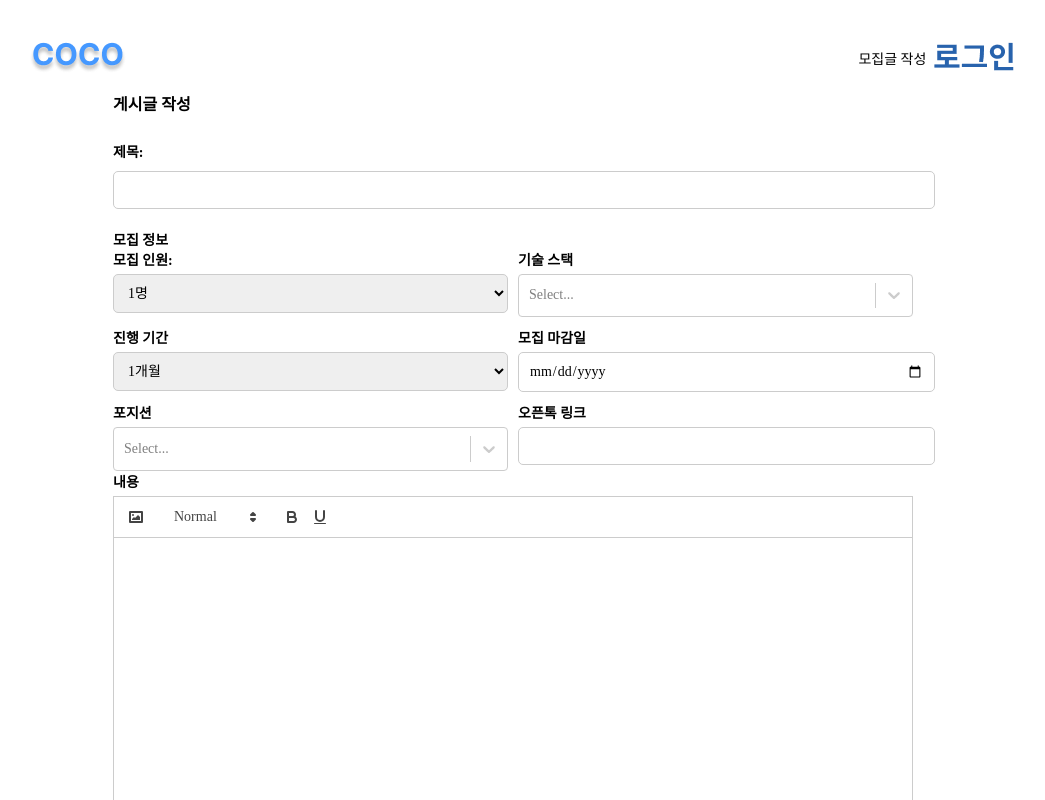
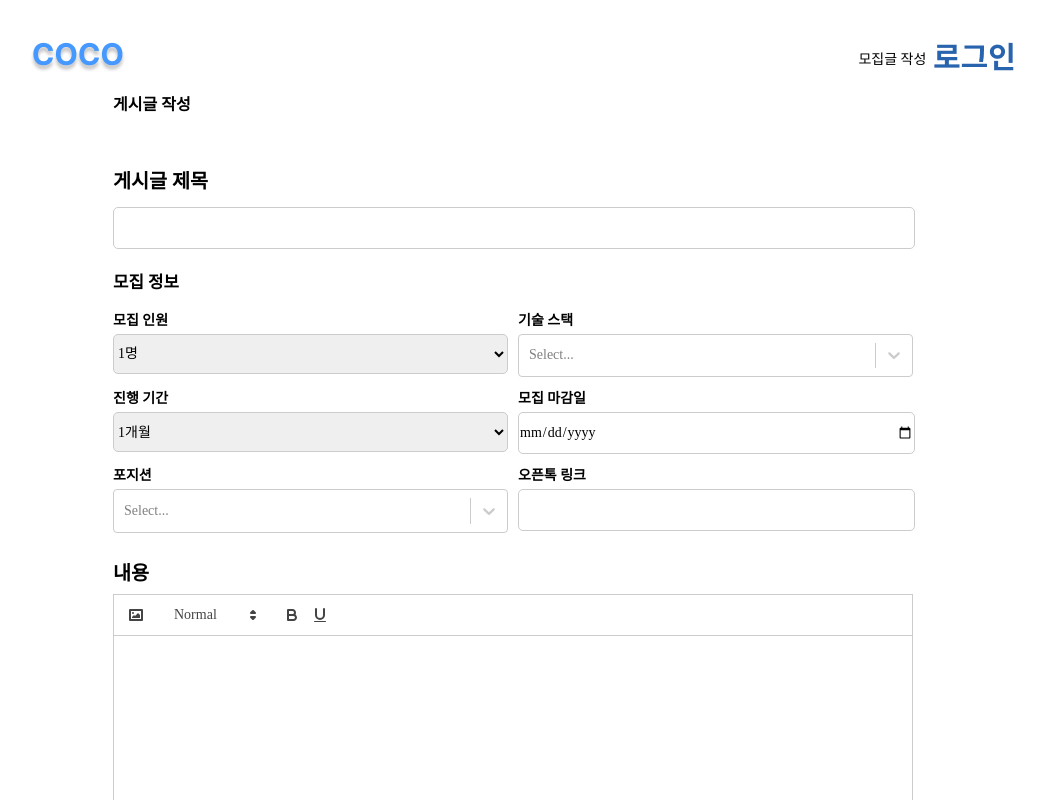
Before and after one commit to hyeonseong2023/CoCo, a React (Create React App) app in the folder frontend/: page /write in a window 1280 px wide. Shown: the top 800 px of the page, without its empty margins (127-1172 px from the left). Built offline with nearby package versions, Linux system fonts and the light colour scheme; no server answers; a web font is replaced by a local one.

Commit message:
글쓰기 기능 정검. 1차.
컨텐츠 용량을 늘려서 이미지를 억지로 처리함.

2차에는 분리시켜 이미지를 처리할 예정

```diff
--- a/frontend/src/component/Write.tsx
+++ b/frontend/src/component/Write.tsx
@@ -15,7 +15,7 @@ const Write = () => {
     recruitmentCount: 1,
     techStack: [] as string[],
     duration: 1,
-    position: '', // 수정 전: position을 문자열로 사용
+    position: '',
     startDate: new Date(),
     endDate: new Date(),
     openTalkLink: '',
@@ -31,9 +31,8 @@ const Write = () => {
     openTalkLink: boardData?.TB_BOARD.board_openlink,
     deadline: boardData?.TB_BOARD.board_deadline,
     recruitmentType: '프로젝트',
-  }
+  };
   console.log(initialContent);
-
 
   const [selectedPosition, setSelectedPosition] = useState(initialContent.position);
 
@@ -43,11 +42,6 @@ const Write = () => {
   const [insertedImages, setInsertedImages] = useState<string[]>([]);
   const [recruitmentInfo, setRecruitmentInfo] = useState(initialContent);
 
-  // useEffect(()=>{
-  //   set
-  // },[])
-
-  // Quill 에디터 모듈 설정
   const modules = {
     toolbar: {
       container: [
@@ -58,17 +52,14 @@ const Write = () => {
     },
   };
 
-  // 제목 변경 핸들러
   const handleTitleChange = (e: ChangeEvent<HTMLInputElement>) => {
     setTitle(e.target.value);
   };
 
-  // 내용 변경 핸들러
   const handleContentChange = (value: string) => {
     setContent(value);
   };
 
-  // 모집 정보 변경 핸들러
   const handleRecruitmentInfoChange = (name: string, value: any) => {
     setRecruitmentInfo({
       ...recruitmentInfo,
@@ -76,10 +67,8 @@ const Write = () => {
     });
   };
 
-  // 선택된 기술 스택 상태 변수 및 핸들러
   const [selectedTechStack, setSelectedTechStack] = useState<string[]>(initialContent.techStack);
 
-  // 진행 기간 변경 핸들러
   const handleDurationChange = (value: number) => {
     setRecruitmentInfo({
       ...recruitmentInfo,
@@ -87,13 +76,8 @@ const Write = () => {
     });
   };
 
-  // 제출 핸들러
   const handleSubmit = async (e: FormEvent<HTMLFormElement>) => {
     e.preventDefault();
-
-    // const startDateStr = recruitmentInfo.startDate.toISOString().split('T')[0];
-    // const endDateStr = recruitmentInfo.endDate.toISOString().split('T')[0];
-    // const period = `${startDateStr}~${endDateStr}`;
 
     const formData = new FormData();
     formData.append('cust_id', Cookies.get('CUST_ID') || '');
@@ -108,7 +92,7 @@ const Write = () => {
     formData.append('board_deadline', recruitmentInfo.deadline);
     formData.append('board_views', '0');
     formData.append('SKILL_NAME', selectedTechStack.join(', '));
-    formData.append('BOARD_IMG', "");
+    formData.append('BOARD_IMG', '');
 
     try {
       const response = await fetch('http://localhost:8099/postsaveinfor', {
@@ -121,7 +105,6 @@ const Write = () => {
         navigate('/');
       } else {
         alert('게시글 작성 실패');
-
       }
     } catch (error) {
       console.error('오류 발생: ', error);
@@ -129,18 +112,12 @@ const Write = () => {
     }
   };
 
-
-
-
-
   const techStackOptions = [
     { label: "Spring", value: "Spring" },
     { label: "JavaScript", value: "javaScript" },
     { label: "TypeScript", value: "TypeScript" },
     { label: "Vue", value: "Vue" },
-
   ];
-
 
   const positionOptions = [
     { label: '백엔드', value: '백엔드' },
@@ -159,7 +136,6 @@ const Write = () => {
     }
   };
 
-
   return (
     <div className="write-container">
       <Header />
@@ -170,7 +146,7 @@ const Write = () => {
           </div>
 
           <div className="form-group form-group-spacing">
-            <label htmlFor="title">제목:</label>
+            <label htmlFor="title">게시글 제목</label>
             <input
               type="text"
               id="title"
@@ -185,7 +161,7 @@ const Write = () => {
           </div>
           <div className="form-group-form-groups">
             <div className="form-subgroup form-subgroup-spacing">
-              <label htmlFor="recruitmentCount">모집 인원:</label>
+              <label htmlFor="recruitmentCount">모집 인원</label>
               <select
                 id="recruitmentCount"
                 name="recruitmentCount"
@@ -213,7 +189,6 @@ const Write = () => {
                 )}
                 onChange={(selectedOptions: any) => {
                   console.log(selectedTechStack);
-
                   if (selectedOptions.length <= 3) {
                     setSelectedTechStack(
                       selectedOptions.map((option: any) => option.value)
@@ -266,8 +241,6 @@ const Write = () => {
                 className="custom-select"
               />
             </div>
-
-
             <div className="form-subgroup form-subgroup-spacing">
               <label htmlFor="openTalkLink"> 오픈톡 링크</label>
               <input
@@ -282,7 +255,6 @@ const Write = () => {
               />
             </div>
           </div>
-
           <div className="form-group form-group-spacing">
             <label htmlFor="content">내용</label>
             <ReactQuill
@@ -292,7 +264,6 @@ const Write = () => {
               onChange={handleContentChange}
             />
           </div>
-
           <div className="cancel-submit-buttons">
             <Link to={'/'}>
               <button type="button" className="cancel-button">
--- a/frontend/src/css/Board.css
+++ b/frontend/src/css/Board.css
@@ -1,30 +1,24 @@
-
-
 .board {
-  /* background-color: blanchedalmond; */
   display: flex;
   justify-content: center;
   align-items: center;
-  height: 100vh;
-  position: relative; /* board 컨테이너를 relative로 설정 */
+  height: auto;
+  position: relative;
 }
 
 .post {
-  /* background-color: white; */
   width: 70%;
   height: 100vh;
-  position: absolute; /* post 컴포넌트를 absolute로 설정 */
-  top: 0; /* 위쪽에 붙이기 위해 top을 0으로 설정 */
+  position: absolute;
+  top: 0;
 }
 
 .postTitle{
   margin-top: 0%;
-    /* background-color: cornflowerblue; */
   height: 20%;
 }
 
 .postInfo{
-    /* background-color: rgb(217, 232, 166); */
   border: 1px solid rgb(187, 187, 187);
   border-radius: 10px;
   height: 25%;
@@ -34,25 +28,22 @@
 }
 
 .postContents{
-    /* background-color: rgb(239, 150, 90); */
   height: 100vh;
 }
 
 .image-container {
-    position: relative; /* 이미지 컨테이너를 상대적으로 위치시킴 */
-    /* background-color: blue; */
+  position: relative;
   width: 8%;
   height: 5vh;
   margin-left: 0%;
-
-    display: flex; /* 부모 컨테이너에 flex 적용 */
-    justify-content: center; /* 수평 가운데 정렬 */
-    align-items: center; /* 수직 가운데 정렬 */
+  display: flex;
+  justify-content: center;
+  align-items: center;
 }
 
 .text-on-image {
-    position: absolute; /* 텍스트를 절대적으로 위치시킴 */
-    color: white; /* 텍스트 색상 설정 (원하는 스타일로 변경 가능) */
+  position: absolute;
+  color: white;
   font-size: small;
 }
 
@@ -65,35 +56,27 @@
 
 .leftRight{
   display: flex;
-
 }
 
 .left{
-    /* background-color: blueviolet; */
   width: 70%;
   margin-right: auto;
   height: 145px;
 }
 
 .right{
-    /* background-color: rgb(254, 207, 16); */
   width: 30%;
   margin-left: auto;
   height: 145px;
-
 }
 
-/* 프로필 사진, 닉네임 컨테이너 */
 .profileContainer{
-    /* background-color: blue; */
   margin-top: 6.5%;
   width: 50%;
   height: 55px;
 }
 
-  /* 게시글 작성자 프로필사진 */
 .profileImg-container{
-    /* background-color: blue; */
   display: flex;
   width: 50px;
   height: 50px;
@@ -109,7 +92,6 @@
   object-fit: cover;
 }
 
-  /* 게시글 닉네임 */
 .profileContainer p{
   margin-left: 17%;
   margin-top: -6%;
@@ -121,8 +103,6 @@
   float: right;
   margin-top: 3%;
   margin-right: 3%;
-    /* background-color:aqua; */
-
 }
 
 .applybtn{
@@ -133,34 +113,27 @@
 }
 
 .rightTop{
-    /* background-color: rgb(64, 33, 156); */
   height: 50%;
 }
 
-  /* 뷰아이콘, 뷰스, 게시글날자 컨테이너 */
 .rightBottom{
-    /* background-color: rgb(33, 117, 156); */
   height: 45%;
 }
 
 .rightBottom span{
-    /* background-color: aqua; */
   float: right;
   margin-top: 13%;
   margin-right: 2%;
 }
-
 
 .viewsIcon{
   width: 25px;
   float: right;
   margin-top: 12.5%;
   margin-right: 0%;
-    /* background-color: aquamarine; */
 }
 
 .views{
-    /* background-color: brown; */
   float: right;
   margin-top: 14%;
   margin-right: 12%;
@@ -169,7 +142,6 @@
 }
 
 .table{
-    /* background-color: aqua; */
   width: 75%;
   height: 100%;
 }
@@ -189,7 +161,6 @@
   width: 16%;
 }
 
-
 .linkIcon{
   width: 18px;
   margin-left: 2%;
@@ -198,24 +169,18 @@
 
 .toast{
   position: fixed;
-    height:3vh;
+  height: 3vh;
   top: 9%;
   right: 22%;
-    background-color:rgba(0, 0, 0, 0.517);
+  background-color: rgba(0, 0, 0, 0.517);
   color: rgb(255, 255, 255);
   text-align: center;
   padding: 1%;
   border-radius: 5px;
   display: flex;
   align-items: center;
-
 }
 
-
-  /* -------------------모달창------------------- */
-
-
-  /* 모달창 뒷 배경 */
 .modal-user-back{
   position: fixed;
   top: 0;
@@ -225,11 +190,10 @@
   background: rgba(0, 0, 0, 0.5);
   display: flex;
   align-items: center;
-    justify-content:left;
+  justify-content: left;
   z-index: 9999;
 }
 
-  /* 프로필 이미지 컨테이너 */
 .user-img-container {
   margin: auto;
   margin-top: 3%;
@@ -240,14 +204,12 @@
   border: 1px solid rgb(143, 143, 143);
 }
 
-  /* 유저 프로필 사진 */
 .user-img{
   width: 100%;
   height: 100%;
   object-fit: cover;
 }
 
-  /* 모달 창 */
 .modal-user-container{
   padding: 2%;
   border-radius: 5px;
@@ -257,14 +219,12 @@
   width: 15%;
   height: 23%;
   background-color: white;
-    /* background-color: #4598FF; */
 }
 
 .modal-user-container h2{
   margin-top: 0%;
 }
 
-  /* 엑스 버튼 */
 .closePopup{
   width: 5%;
   margin-top: -5%;
@@ -272,7 +232,6 @@
   float: right;
 }
 
-  /* 작업물보기 버튼  */
 .modal_add_Button{
   background-color: #4598FF;
   color: white;
@@ -285,8 +244,6 @@
   margin-left: 0%;
 }
 
-
-  /* 모집마감 모달창 */
 .modal-deadline-text{
   margin-top: 5%;
 }
@@ -326,38 +283,27 @@
   margin-left: 3%;
 }
 
-
-
-
-  /* -------------------모달창 끝------------------- */
-
-
-  /* 게시글 이미지  */
-
 .boardImgContainer{
   display: flex;
   justify-content: center;
   align-items: center;
 }
+
 .boardImg{
   width: 700px;
 }
-
 
 .postContents p{
   font-size: large;
 }
 
-  /* 마감된 프로젝트 표시 */
 .projectDeadlineImg{
   width: 150px;
   float: right;
   margin-top: 1%;
   margin-right: 2%;
-
 }
 
-  /* 삭제버튼 */
 .deleteBtn{
   width: 90px;
   float: right;
@@ -365,7 +311,6 @@
   margin-right: 2%;
 }
 
-   /* 수정버튼 */
 .modifyBtn{
   width: 90px;
   float: right;
@@ -373,7 +318,6 @@
   margin-right: 2%;
 }
 
-   /* 모집마감 버튼 */
 .deadlineBtn{
   width: 90px;
   float: right;
--- a/frontend/src/css/Write.css
+++ b/frontend/src/css/Write.css
@@ -30,12 +30,13 @@
   .input-field,
   .select-field {
     width: 100%;
-    padding: 10px;
+    height: 40px;
     border: 1px solid #ccc;
     border-radius: 5px;
     font-size: 14px;
     margin-top: 5px;
   }
+
 
   .openTalkLink-label {
     margin-right: 10px;
@@ -172,3 +173,22 @@
 
   overflow: auto;
 }
+
+.css-13cymwt-control{
+  width: 100%;
+}
+
+#write-division{
+  width: 100%;
+  height: 40px;
+}
+
+.form-group.form-group-spacing > label{
+  margin-top: 3%;
+  margin-bottom: 1%;
+  font-size: 1.4REM;
+}
+
+#write-division>H3{
+  font-size: 1.2REM;
+}
```
Lines whose indentation alone changed are shown as unchanged.
